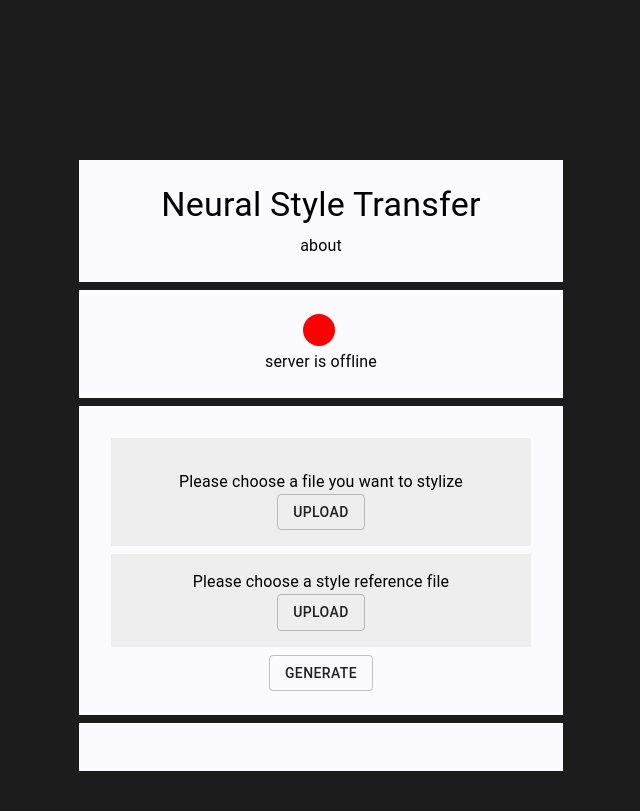
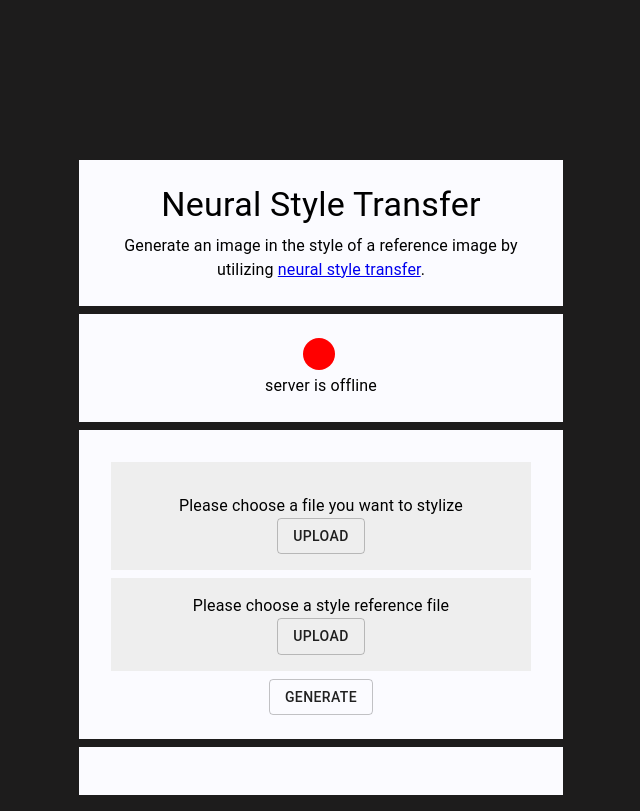
Before and after one commit to maxupravitelev/neuralstyletransfer-gui, a React (Create React App) app: page / in a window 1280 px wide. Shown: the whole page, without its empty margins (319-959 px from the left). Built offline with nearby package versions, Linux system fonts and the light colour scheme; no server answers.

Commit message:
update readme

```diff
--- a/public/index.html
+++ b/public/index.html
@@ -23,7 +23,7 @@
       work correctly both with client-side routing and a non-root public URL.
       Learn how to configure a non-root public URL by running `npm run build`.
     -->
-    <title>React App</title>
+    <title>Neural Style Transfer</title>
   </head>
   <body>
     <noscript>You need to enable JavaScript to run this app.</noscript>
--- a/src/App.js
+++ b/src/App.js
@@ -2,7 +2,6 @@ import React from 'react'
 import './App.css'
 
 import ImageUploader from 'components/ImageUploader/'
-import Notification from 'components/Notification'
 import GeneratedImageDisplay from 'components/GeneratedImageDisplay'
 import StatusBar from 'components/StatusBar'
 import Header from 'components/Header'
@@ -26,7 +25,6 @@ const App = () => {
     return (
         <div className={classes.container}>
             <Header />
-            <Notification />
             <StatusBar />
             <ImageUploader />
             <GeneratedImageDisplay />
--- a/src/components/Header.js
+++ b/src/components/Header.js
@@ -20,7 +20,7 @@ const Header = () => {
       </Typography>
       <Typography
         style={{ marginTop: "0.5em" }}
-      >about</Typography>
+      >Generate an image in the style of a reference image by utilizing <a href="https://www.tensorflow.org/tutorials/generative/style_transfer">neural style transfer</a>.</Typography>
     </div>
   )
 }
--- a/src/components/StatusBar/index.js
+++ b/src/components/StatusBar/index.js
@@ -1,6 +1,7 @@
 import React from 'react'
 
-import StatusLight from './StatusLight'
+import StatusLight from 'components/StatusBar/StatusLight'
+// import Notification from 'components/Notification'
 
 // import material ui components & styles
 import { makeStyles } from '@material-ui/styles'
@@ -13,8 +14,9 @@ const StatusBar = () => {
     const classes = useStyles()
 
     return (
-        <div className={classes.elevatedDiv}>
+        <div className={classes.statusBar}>
             <StatusLight />
+            {/* <Notification /> */}
         </div>
     )
 }
--- a/src/styles.js
+++ b/src/styles.js
@@ -36,5 +36,11 @@ export const styles = {
   header: {
     ...elevatedDivBase,
     marginTop: "10em"
+  },
+  statusBar: {
+    ...elevatedDivBase,
+    // textAlign: "left",
+    // display: "-webkit-box"
+
   }
 }
```
Also changed, not shown: 1 other file (tests, documents, lock files or other folders).
